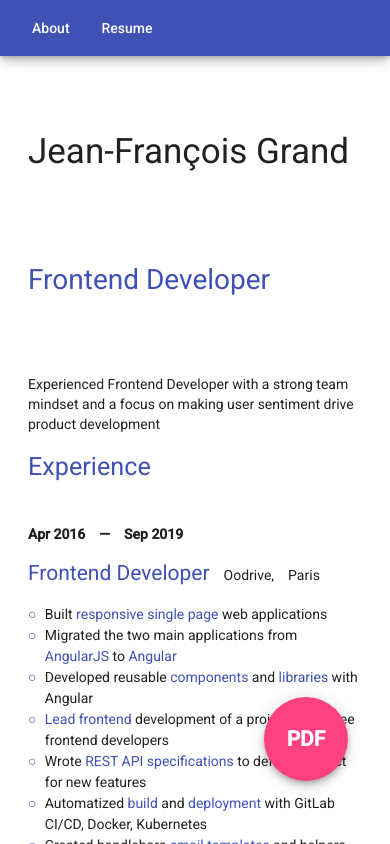
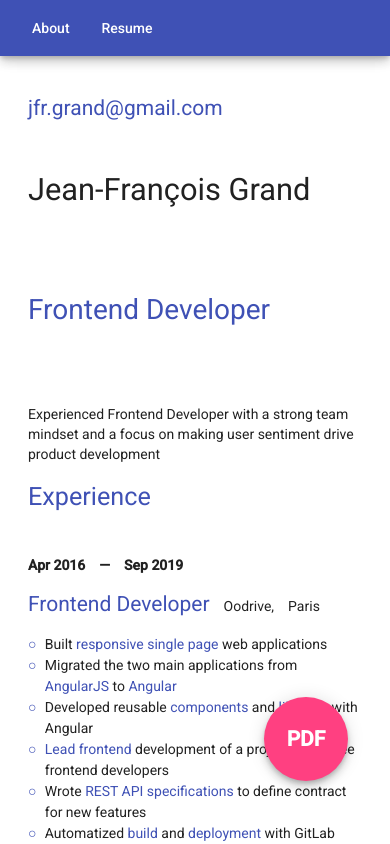
Before and after one commit to gritchou/gritchou.dev, an Angular app: page /resume in a window 390 px wide. Built offline with nearby package versions, Linux system fonts and the light colour scheme.

Commit message:
feat(resume): add email

```diff
--- a/src/app/resume/header/header.component.html
+++ b/src/app/resume/header/header.component.html
@@ -1,6 +1,8 @@
-<span></span>
-<span class="name">{{ header.name }}</span>
-<span></span>
-<span class="job-title">{{ header.jobTitle }}</span>
-<span></span>
-<span class="description">{{ header.description }}</span>
+<div class="header">
+	<span class="email">{{ header.email }}</span>
+	<span class="name">{{ header.name }}</span>
+	<span></span>
+	<span class="job-title">{{ header.jobTitle }}</span>
+	<span></span>
+	<span class="description">{{ header.description }}</span>
+</div>
--- a/src/app/resume/header/header.component.scss
+++ b/src/app/resume/header/header.component.scss
@@ -1,6 +1,6 @@
 @import "../../../variables";
 
-:host {
+.header {
 	display: grid;
 	grid-template-columns: 12em auto;
 	grid-gap: 2em;
@@ -12,9 +12,19 @@
 		display: flex;
 		flex-direction: column;
 	}
+
+	.email {
+		display: flex;
+		justify-content: flex-end;
+		align-self: baseline;
+		font-size: 1.5em;
+		color: $primary;
 	}
 
 	.name {
+		display: flex;
+		align-items: baseline;
+		align-self: baseline;
 		font-size: 2.5em;
 		line-height: 1.5em;
 	}
@@ -25,7 +35,11 @@
 	}
 
 	@media(max-width: 500px) {
-	.name, .job-title {
+		.email, .name, .job-title {
 			margin-bottom: 1em;
 		}
+		.name {
+			font-size: 2.2em;
 		}
+	}
+}
--- a/src/app/resume/resume.ts
+++ b/src/app/resume/resume.ts
@@ -1,5 +1,6 @@
 export interface Header {
 	name: string;
+	email: string;
 	jobTitle: string;
 	description: string;
 	quote: string;
--- a/src/assets/resume/jfgrand.json
+++ b/src/assets/resume/jfgrand.json
@@ -1,6 +1,7 @@
 {
 	"header": {
 		"name": "Jean-François Grand",
+		"email": "jfr.grand@gmail.com",
 		"jobTitle": "Frontend Developer",
 		"description": "Experienced Frontend Developer with a strong team mindset and a focus on making user sentiment drive product development",
 		"quote": "I'm gonna eat your brains and gain your knowledge"
```
Also changed, not shown: src/app/resume/experience/experience.component.html (indentation only), 1 other file (tests, documents, lock files or other folders). Lines whose indentation alone changed are shown as unchanged.
